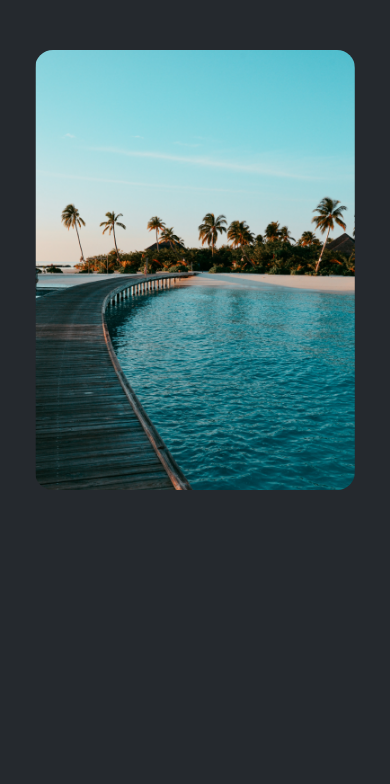
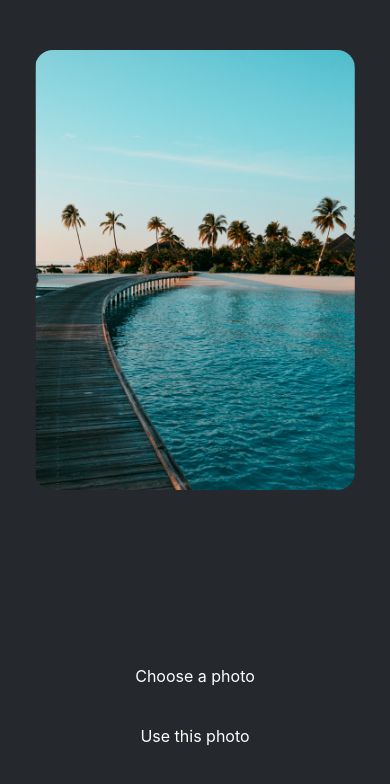
Before and after one commit to wmz786/StickerSmash, a React Native app: screen / in a window 390 px wide. Shown: the top 784 px of the page. Built offline with nearby package versions, Linux system fonts and the light colour scheme.

Commit message:
create buttons using Pressable

```diff
--- a/App.js
+++ b/App.js
@@ -1,6 +1,7 @@
 import { StatusBar } from "expo-status-bar";
 import { StyleSheet, View } from "react-native";
 import ImageViewer from "./components/ImageViewer";
+import Button from "./components/Button";
 
 const placeholderImage = require("./assets/images/background-image.png");
 
@@ -9,6 +10,10 @@
     <View style={styles.container}>
       <View style={styles.imageContainer}>
         <ImageViewer imageSource={placeholderImage} />
+      </View>
+      <View style={styles.footerContainer}>
+        <Button label={"Choose a photo"} />
+        <Button label={"Use this photo"} />
       </View>
       <StatusBar style="auto" />
     </View>
@@ -25,4 +30,8 @@
     flex: 1,
     paddingTop: 50,
   },
+  footerContainer: {
+    flex: 1 / 3,
+    alignItems: "center",
+  },
 });
--- /dev/null
+++ b/components/Button.js
@@ -0,0 +1,43 @@
+import { Pressable, StyleSheet, Text, View } from "react-native";
+import React from "react";
+
+const Button = ({ label }) => {
+  return (
+    <View style={styles.buttonContainer}>
+      <Pressable
+        style={styles.button}
+        onPress={() => alert("you pressed the button")}
+      >
+        <Text style={styles.buttonLabel}>{label}</Text>
+      </Pressable>
+    </View>
+  );
+};
+
+export default Button;
+
+const styles = StyleSheet.create({
+  buttonContainer: {
+    width: 320,
+    height: 60,
+    marginHorizontal: 20,
+    alignItems: "center",
+    justifyContent: "center",
+    padding: 3,
+  },
+  button: {
+    borderRadius: 10,
+    width: "100%",
+    height: "100%",
+    alignItems: "center",
+    justifyContent: "center",
+    flexDirection: "row",
+  },
+  buttonLabel: {
+    color: "#fff",
+    fontSize: 16,
+  },
+  buttonIcon: {
+    paddingRight: 8,
+  },
+});
```
